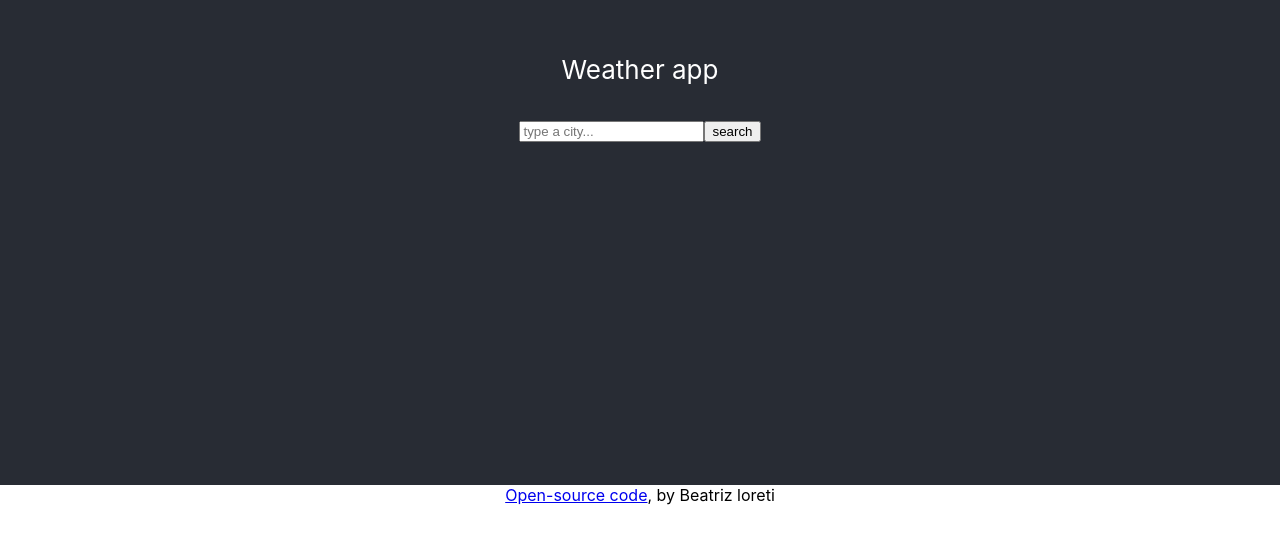
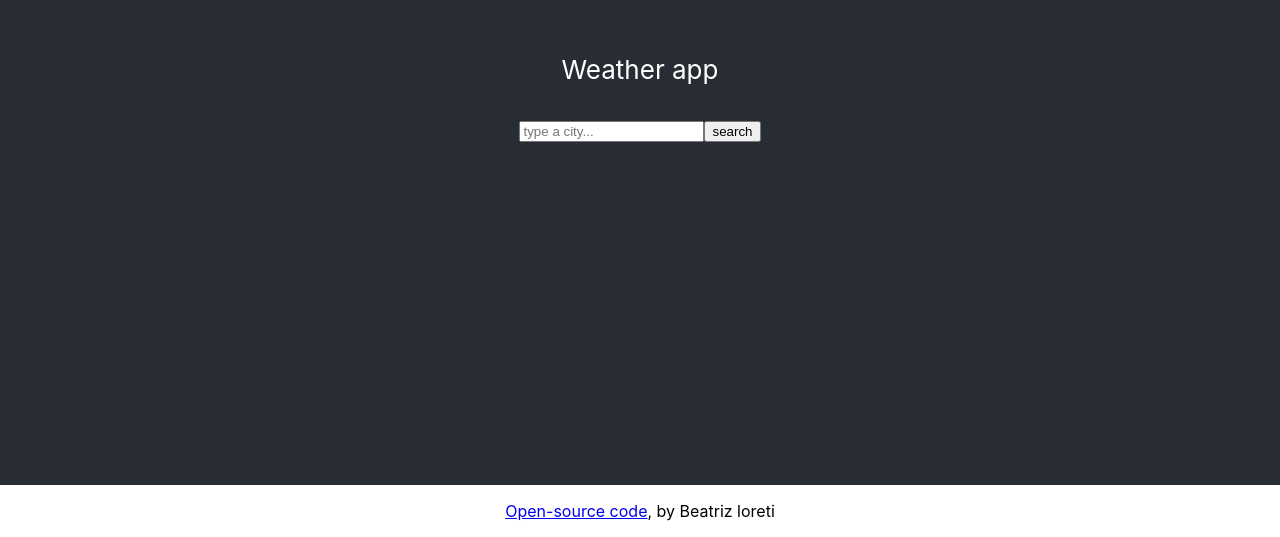
Before and after one commit to bialoreti/weather-react, a React (Create React App) app: page / in a window 1280 px wide. Shown: the part 315-852 px from the top of the page. Before the commit the page ends 820 px from the top, so only its background shows below. Built offline with nearby package versions, Linux system fonts and the light colour scheme.

Commit message:
updated App.js

```diff
--- a/src/App.js
+++ b/src/App.js
@@ -10,9 +10,9 @@ function App() {
         </p>
           <Weather />
       </header>
-      <footer>
+      <p>
         <a href="https://github.com/bialoreti/weather-react">Open-source code</a>, by Beatriz loreti
-        </footer>
+        </p>
     </div>
   );
 }
```
